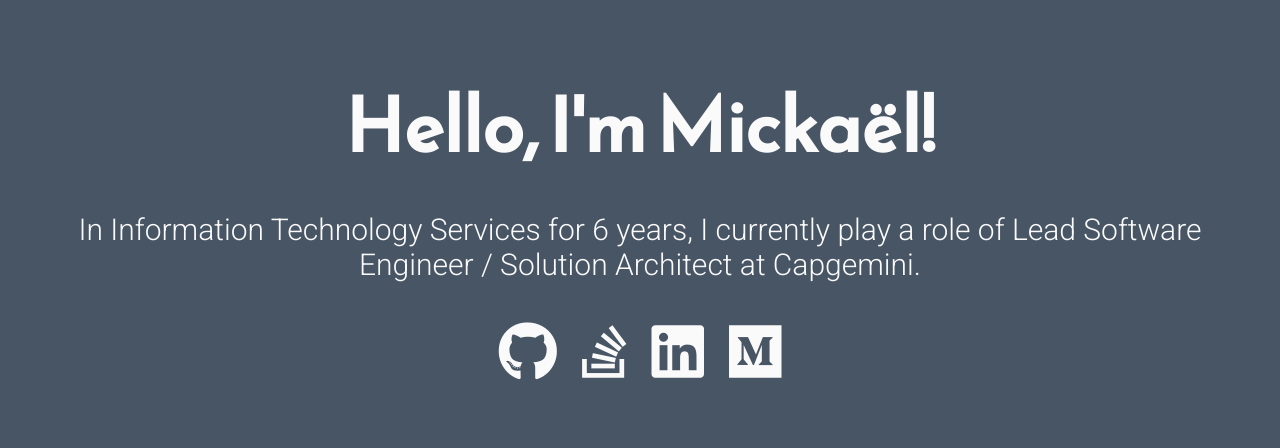
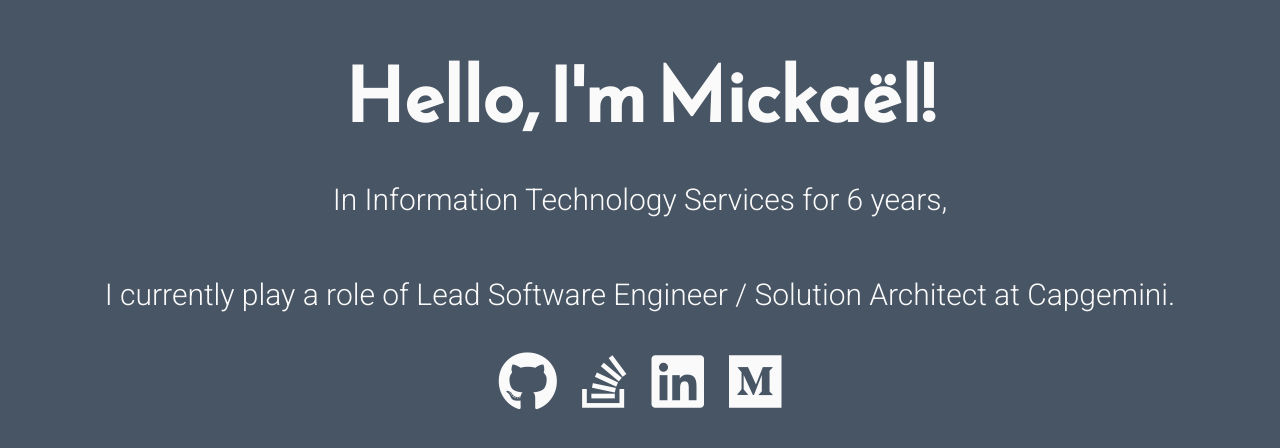
Before and after one commit to MickaelBaye/mickaelbaye..github.io, a plain HTML site: page index.html in a window 1280 px wide. Shown: the part 170-618 px from the top of the page. Drawn offline with Linux system fonts and the light colour scheme.

Commit message:
style: split tagline into 2 seperate lines

```diff
--- a/index.html
+++ b/index.html
@@ -26,7 +26,8 @@
 <body>
 	<main>
 		<div class="intro">Hello, I'm Mickaël!</div>
-		<div class="tagline">In Information Technology Services for 6 years, I currently play a role of Lead Software Engineer / Solution Architect at Capgemini.</div>
+		<div class="tagline">In Information Technology Services for 6 years, </div>
+		<div class="tagline">I currently play a role of Lead Software Engineer / Solution Architect at Capgemini.</div>
 		<!-- Find your icons from here - https://fontawesome.com/icons?d=gallery&s=brands -->
 		<div class="icons-social">
 			<a target="_blank" href="https://github.com/MickaelBaye"><i class="fab fa-github"></i></a>
```
